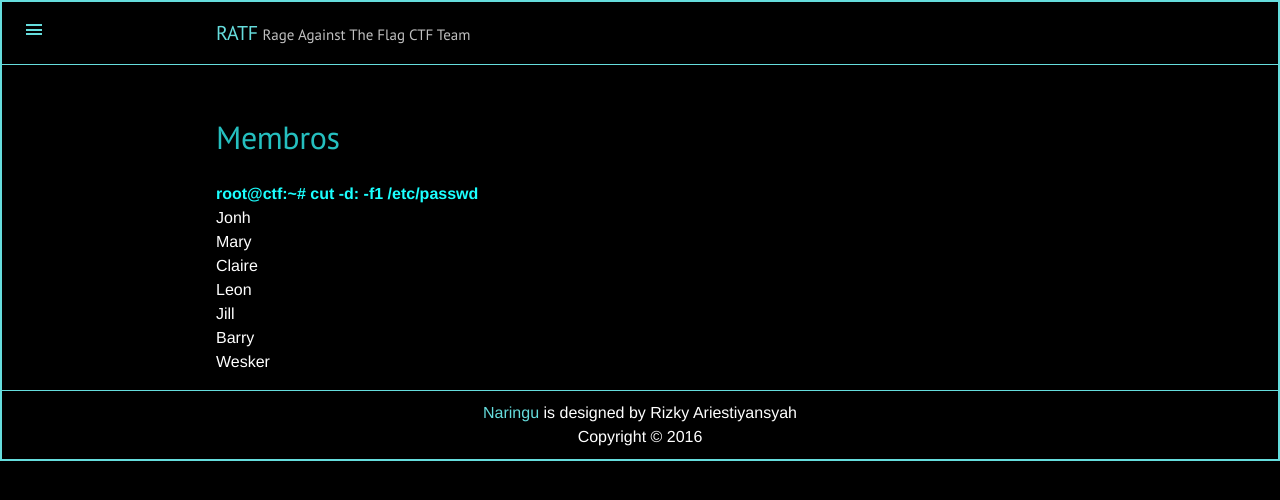
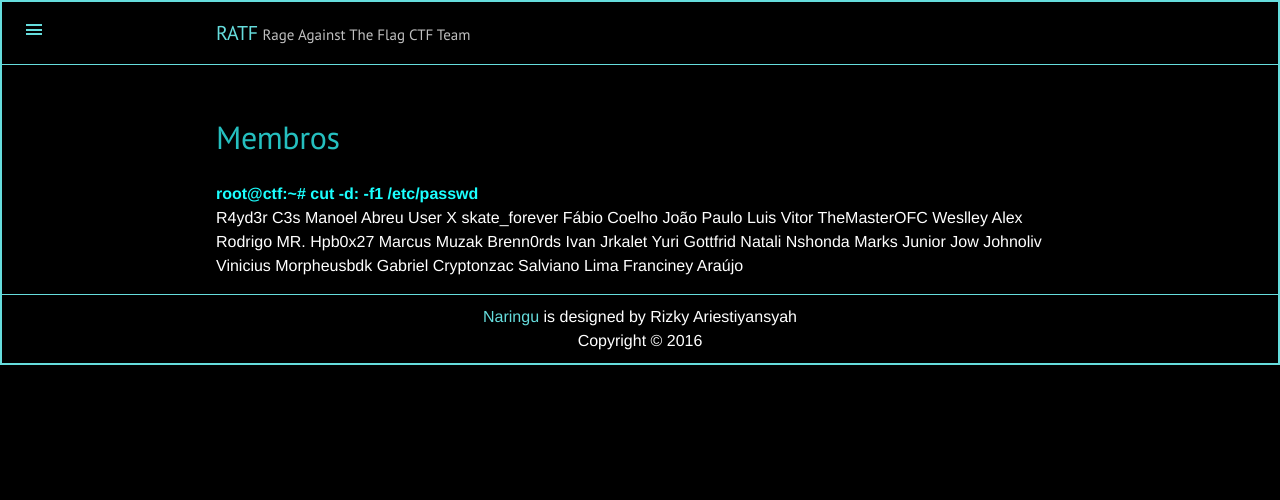
Before and after one commit to ratf/ratf.github.io, a Jekyll site: the page built from about/index.md, in a window 1280 px wide. Shown: the top 500 px of the page. Built offline with Jekyll 4.4.1, drawn with Linux system fonts in a browser that asks for light colours.

Commit message:
Update index.md

```diff
--- a/about/index.md
+++ b/about/index.md
@@ -5,10 +5,26 @@ layout: page
 ---
 
 <strong>root@ctf:~# cut -d: -f1 /etc/passwd</strong><br>
-Jonh<br>
-Mary<br>
-Claire<br>
-Leon<br>
-Jill<br>
-Barry<br>
-Wesker<br>
+R4yd3r C3s
+Manoel Abreu
+User X
+skate_forever
+Fábio Coelho
+João Paulo
+Luis
+Vitor
+TheMasterOFC
+Weslley Alex
+Rodrigo MR.
+Hpb0x27
+Marcus Muzak
+Brenn0rds
+Ivan Jrkalet
+Yuri Gottfrid
+Natali Nshonda
+Marks Junior
+Jow Johnoliv
+Vinicius Morpheusbdk
+Gabriel Cryptonzac
+Salviano Lima
+Franciney Araújo
```
